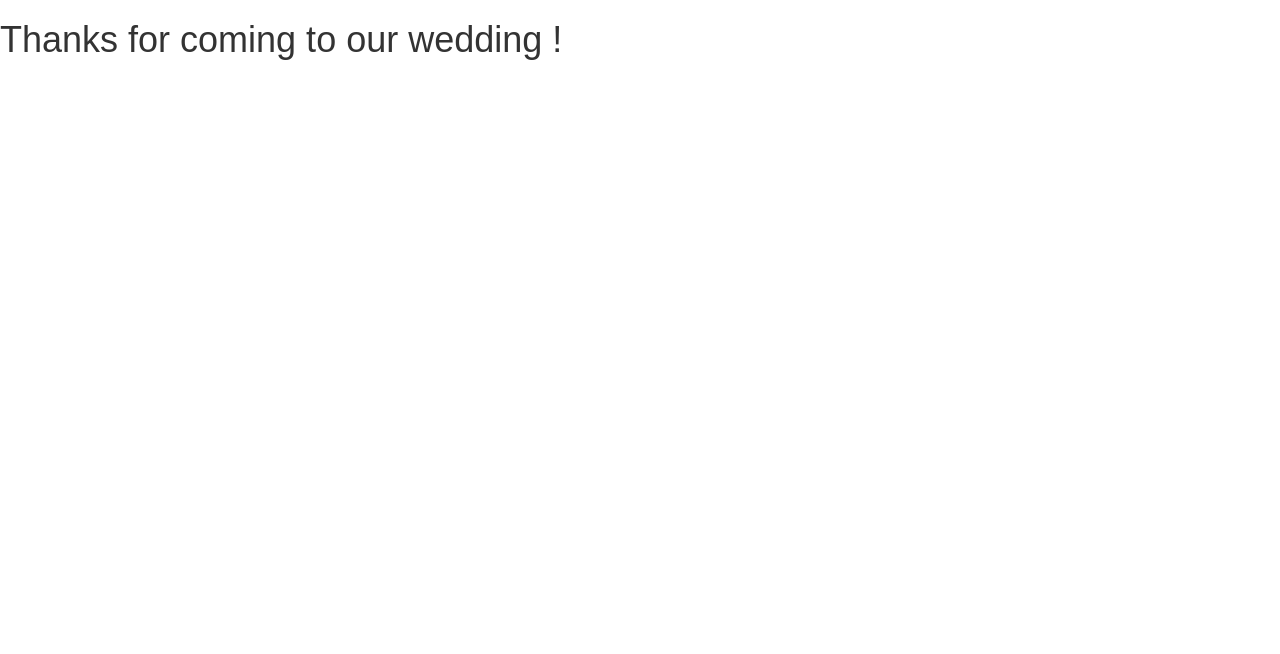
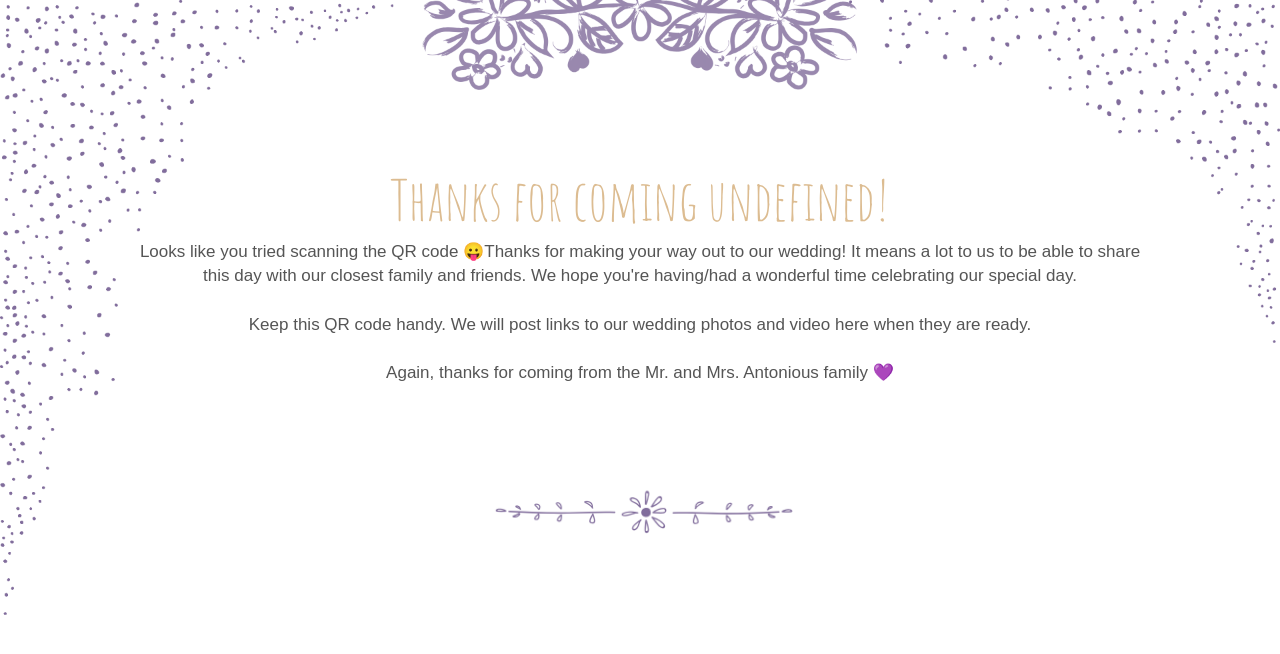
Before and after one commit to jessicaprt/wedding-website, a React (Create React App) app: page /thanks in a window 1280 px wide. Shown: the top 654 px of the page. Built offline with nearby package versions, Linux system fonts and the light colour scheme.

Commit message:
Update thanks page

```diff
--- a/src/ThanksPage.js
+++ b/src/ThanksPage.js
@@ -1,4 +1,5 @@
 import React, { Component } from 'react';
+import { PlainElement } from './PlainElement.js';
 var qs = require('qs');
 
 export class ThanksPage extends Component {
@@ -9,9 +10,25 @@ export class ThanksPage extends Component {
         let name = query.name
         let tableNumber = query.table
 
+        let content = <p>
+            Looks like you tried scanning the QR code 😛Thanks for making your way out to our wedding! It means a lot to us to be able to share this day with our closest family and friends. We hope you're having/had a wonderful time celebrating our special day.
+            <br/><br/>
+            Keep this QR code handy. We will post links to our wedding photos and video here when they are ready.
+            <br/><br/>
+            Again, thanks for coming from the Mr. and Mrs. Antonious family 💜
+        </p>
+
         return (
           <div className="App">
-              <h1>Thanks for coming to our wedding { name }!</h1>
+              <div className="Header">
+                <div className="headerTitle">
+                <PlainElement
+                    pid="thanks"
+                    title={`Thanks for coming ${name}!`}
+                    content={content}
+                    border="true"/>
+                </div>
+            </div>
           </div>
         );
       }
```
